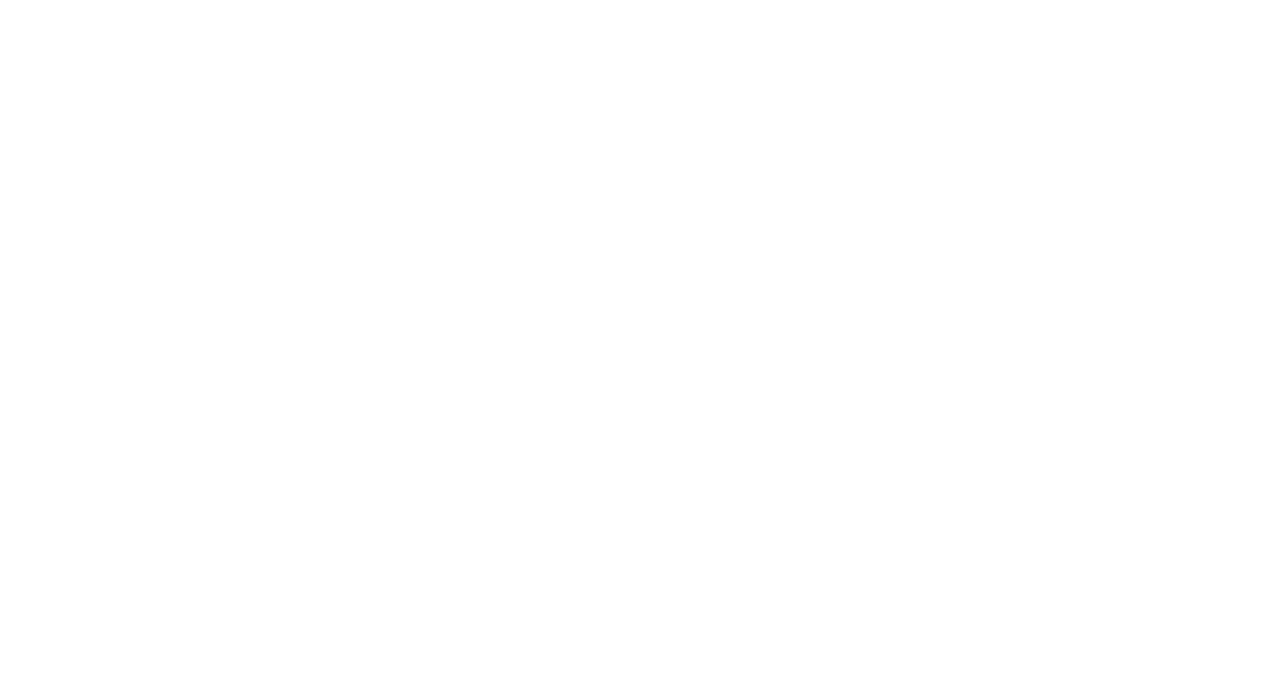
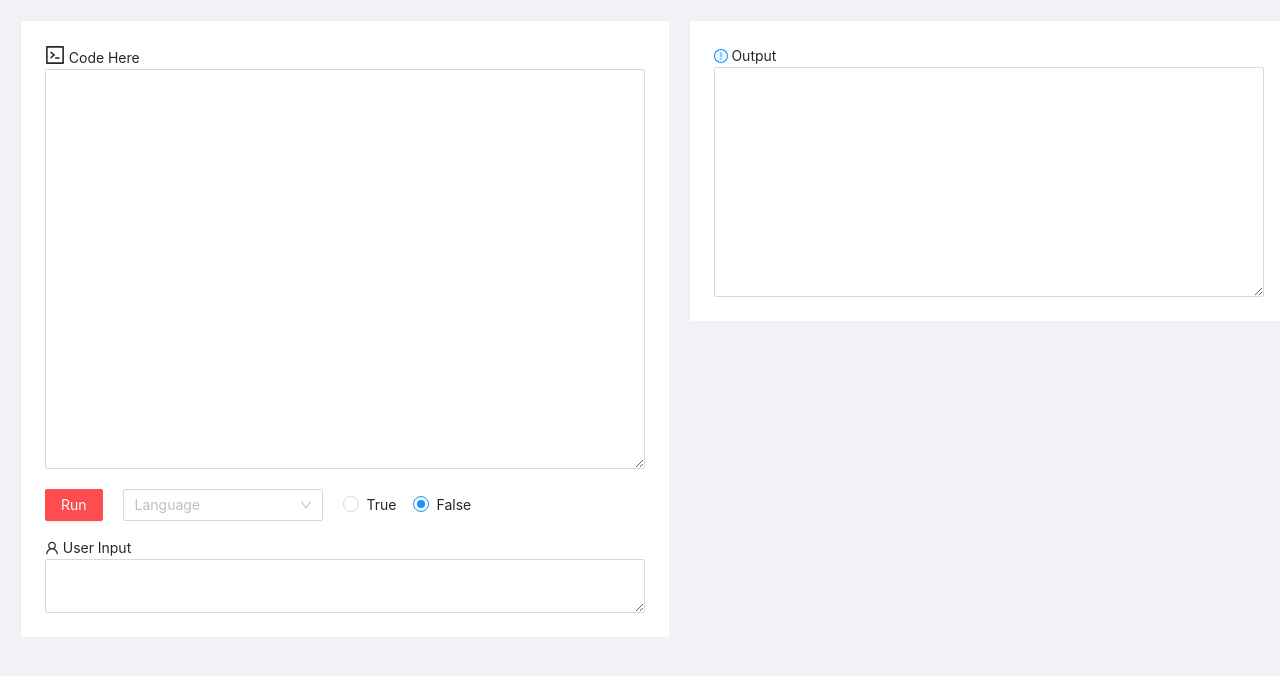
Before and after one commit to gloryautotech/task_proj, a React (Create React App) app in the folder frontend/: page /compiler in a window 1280 px wide. Shown: the top 676 px of the page. Built offline with nearby package versions, Linux system fonts and the light colour scheme.

Commit message:
compiler

```diff
--- /dev/null
+++ b/frontend/src/component/compiler.js
@@ -0,0 +1,133 @@
+import React, { useEffect, useState } from "react";
+import { Layout, Menu, Breadcrumb, Card, Input, Button, Select, Space } from 'antd';
+import 'antd/dist/antd.css';
+import { CodeOutlined, UserOutlined, ExclamationCircleTwoTone } from '@ant-design/icons';
+import { Col, Row,Radio } from 'antd';
+import axios from 'axios';
+
+const { TextArea } = Input
+const { Header, Content, Footer } = Layout;
+const { Option } = Select;
+
+function Compiler() {
+    const [input, setInput] = useState()
+    const [output, setOutput] = useState()
+    const [languageid, setLanguageId] = useState();
+    const [userinput, setUserInput] = useState('')
+    const [value,setValue]=useState(false)
+
+    const handleInput = (e) => {
+        console.log('Input', e.target.value)
+        setInput(e.target.value)
+    }
+
+    const handleLanguage = (value) => {
+
+        console.log(`Language ${value}`)
+        setLanguageId(value)
+
+    }
+    const handleRadio=(e)=>{
+        console.log('Radio checked',e.target.value)
+        setValue(e.target.value)
+    }
+
+    const handleUserInput = (e) => {
+        console.log('user input',e.target.value)
+        setUserInput(e.target.value)
+
+
+    }
+    const handleRun=()=>{
+        console.log("input",input)
+        console.log("userinput",userinput)
+        console.log("value",value)
+        console.log("languageid",languageid)
+        axios({
+            'method':'post',
+            'url':'http://localhost:4000/api/v1/compiler/compilercode',
+            'data':{
+                code : input,
+                input: userinput,
+                inputRadio: value,
+                lang:languageid
+            },
+            'headers': {
+                'token': localStorage.getItem('accessToken')
+            },
+        })
+        .then(function(res){
+            console.log('res',res)
+            setInput(null)
+            setLanguageId(null)
+            setUserInput(null)
+            setValue(false)
+        })
+        .catch(function(error){
+            console.log(error)
+        })
+    }
+
+
+    return (
+        <>
+            <Layout className="layout" style={{ minHeight: '100vh' }}>
+                <Content style={{ padding: 20 }}>
+                    <div className='site-card-wrapper'>
+                        <Row gutter={16}>
+                            <Col span={8}>
+                                <Card style={{ width: 650 }}>
+
+                                <CodeOutlined style={{ fontSize: 20 }} /> Code Here
+                                <TextArea data-gramm='false' style={{ height: '50vh' }} rows={6} onChange={(e) => handleInput(e)}></TextArea>
+                                    <Button onClick={e=>handleRun()} danger style={{ marginTop: 20 }} type='primary' >Run</Button>
+                                    <Select
+                                        placeholder='Language'
+                                        style={{ marginLeft: 20, width: 200 }}
+                                        onChange={e=>handleLanguage(e)}
+                                    >
+                                        <Option value='C'>C</Option>
+                                        <Option value='C++'>C++</Option>
+
+                                        <Option value='Python'>Python</Option>
+
+
+                                    </Select>
+
+
+                                    <Radio.Group value={value} onChange={handleRadio} style={{marginLeft:20}}>
+                                        <Radio value={true}>True</Radio>
+                                        <Radio value={false}>False</Radio>
+                                    </Radio.Group>
+                                    <br />
+                                    <UserOutlined style={{ marginTop: 20 }} /> User Input
+                                    <TextArea data-gramm='false' onChange={(e)=>handleUserInput(e)} rows={2}></TextArea>
+                                </Card>
+                            </Col>
+                            <Col span={8}>
+                                <Card style={{ width: 600,marginLeft:250 }}>
+                                    <ExclamationCircleTwoTone /> Output
+                                    <TextArea data-gramm='false' rows={10}></TextArea>
+                                </Card>
+                            </Col>
+
+
+
+                        </Row>
+                    </div>
+
+
+
+                </Content>
+            </Layout>
+
+
+        </>
+
+    )
+
+
+}
+
+
+export default Compiler;
--- a/frontend/src/component/route.js
+++ b/frontend/src/component/route.js
@@ -15,7 +15,7 @@
 import addQuestionBank from "./addQuestionBank";
 import assignQuestionBank from "./assignQuestionBank";
 import questionPaper from "./questionPaper";
-// import compiler from "./Compiler/Compiler";
+import compiler from "./compiler";
 import round from "./round";
 const {Content } = Layout;
 
@@ -42,7 +42,7 @@
 				<Route path="/round" exact component={round} />
 				<Route path="/assignquestionbank" exact component={assignQuestionBank} />
 				<Route path="/questionpaper" exact component={questionPaper} />
-				{/* <Route path="/compiler" exact component={compiler} /> */}
+				<Route path="/compiler" exact component={compiler} />
 				</div>
 			</Content>
 </Router>
```
